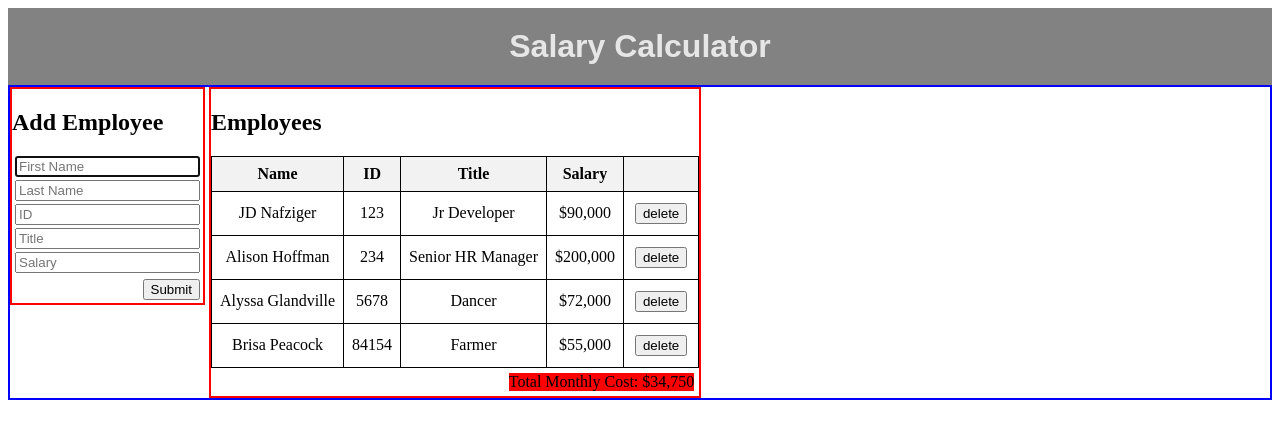
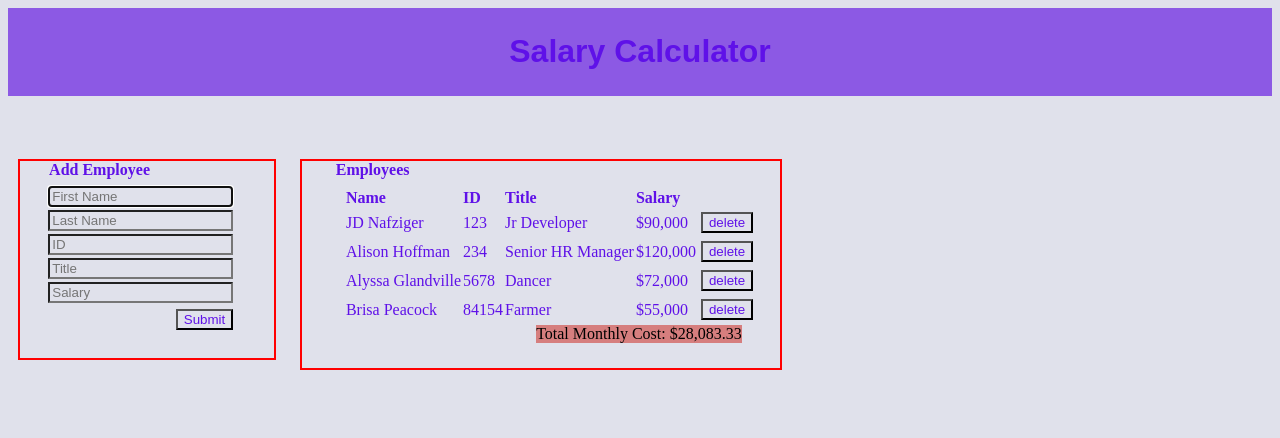
Before and after one commit to JDNafz/weekend-jquery-salary-calculator, a plain HTML site: page index.html in a window 1280 px wide. Drawn offline with Linux system fonts and the light colour scheme.

Commit message:
CSS fixes

```diff
--- a/index.html
+++ b/index.html
@@ -19,7 +19,7 @@
             <input id="inUserID" type="number" placeholder="ID">
             <input id="inTitle" type="text" placeholder="Title">
             <input id="inSalary" type="number" placeholder="Salary">
-            <input id="submit-btn" type="submit" value="Submit">
+            <input id="submit-btn" class="btn" type="submit" value="Submit">
         </section>
         <section id ="tableSection">
             <h2> Employees</h2>
@@ -32,9 +32,9 @@
                     <th></th>
                 </tr>
                 <!-- <tr id="123"><td> JD</td><td>123</td><td>Jr Developer</td><td>$90,000</td><td><input id='delete123' class ='deleteTarget' type='submit' value='delete'></td></tr><tr id="234"><td> Alison</td><td>234</td><td>Senior HR Manager</td><td>$200,000</td><td><input id='delete234' class ='deleteTarget' type='submit' value='delete'></td></tr><tr id="5678"><td> Alyssa</td><td>5678</td><td>Dancer</td><td>$72,000</td><td><input id='delete5678' class ='deleteTarget' type='submit' value='delete'></td></tr><tr id="84154"><td> Brisa</td><td>84154</td><td>Farmer</td><td>$55,000</td><td><input id='delete84154' class ='deleteTarget' type='submit' value='delete'></td></tr> -->
-
             </table>
             <span id="totalAmount" class="total"></span>
+
         </section>
     </div>
 </body>
--- a/script.js
+++ b/script.js
@@ -144,7 +144,7 @@ function removeInputHighlight(){
 
 function addRow(employee){
     //format the string to append
-    let row = `<tr id="${employee.id}"><td> ${employee.firstName} ${employee.lastName}</td><td>${employee.id}</td><td>${employee.title}</td><td>${formatMoney(employee.salary)}</td><td><input id='delete${employee.id}' class ='deleteTarget' type='submit' value='delete'></td></tr>`
+    let row = `<tr id="${employee.id}"><td> ${employee.firstName} ${employee.lastName}</td><td>${employee.id}</td><td>${employee.title}</td><td>${formatMoney(employee.salary)}</td><td><input id='delete${employee.id}' class ='deleteTarget btn' type='submit' value='delete'></td></tr>`
 
     $('#resultsTable').append(row)
 
@@ -211,7 +211,7 @@ let hardCodedEmployeesOBJECT = {
             firstName: "Alison",
             id: "234",
             lastName: "Hoffman",
-            salary: 200000,
+            salary: 120000,
             title: "Senior HR Manager"
             },
     84154 : {
--- a/styles.css
+++ b/styles.css
@@ -1,18 +1,47 @@
-#container {
-  border: 2px solid blue;
+/* colors */
+body {
+  /* display: block; */
+  /* height: 100vh; */
+  background: hsl(232, 22%, 90%);
+  color: rgba(95, 17, 232, 1);
 }
 
-section {
-  max-width:max-content;
+h1 {
+  color:rgba(95, 17, 232, 1);
+  background-color: rgb(140, 89, 228);
+}
+.btn {
+  color:rgba(95, 17, 232, 1);
+}
+.red-fill {
+  color: black;
+  background-color: rgb(214, 126, 126);
+}
+.error-highlight{
+  outline: none;
+  border-color: 2px #bf3826;
+  box-shadow: 0 0 10px red;
+}
+
+
+section { /* top, right, bottom, left */
   display: inline-block;
   border: 2px solid red;
-  overflow:hidden;
   vertical-align: text-top;
+  margin: 0 10px;
+  padding: 0 3% 2% 2% ;
+}
+
+.total {
+  float: right;
+  margin: 0% 0% 0% 0% ;
+  vertical-align: bottom;
 }
 
 input {
   display: block;
   margin: 3px;
+  background: hsl(232, 22%, 90%);
 }
 
 #submit-btn {
@@ -20,48 +49,30 @@ input {
 }
 
 h1 {
-    background-color: rgb(130, 130, 130);
-    color: rgb(230, 230, 230);
-    padding: 20px;
-    margin: 0;
-    text-align: center;
-    font-family: Arial, Helvetica, sans-serif;
+  display: block;
+  margin: 0 0 5% 0 ;
+  padding: 2%;
+  text-align: center;
+  font-family: Arial, Helvetica, sans-serif;
+}
+h2 {
+  font-size: medium;
+  margin: 0 0;
+  padding: 0 0 2% 2% ;
 }
 
 table {
-    border-collapse: collapse;
-    width: 100%;
-    max-width: 900px;
-    align-content: center;
+  width: 90%;
+  text-align: left;
+  /* border:2px solid #bf3826 */
+  margin: 0 0;
+  padding: 1% 0 0 2% ;
 }
-
+table,
 th, td {
-    border: 1px solid black;
-    padding: 8px;
-    text-align: center;
+    text-align: left;
+    white-space: nowrap;
+    /* border: solid black; */
+    /* top, right, bottom, left */
+    padding:  0 20% 0 2%;
 }
-
-th {
-  background-color: #f2f2f2;
-}
-
-.total {
-  float: right;
-}
-
-span {
-  margin: 5px;
-}
-.red-fill {
-  /* display: inline-block; */
-  /* width: 100px;
-  height: 100px;
-  margin: 5px; */
-  background-color: red;
-}
-
-.error-highlight{
-  outline: none;
-  border-color: #bf3826;
-  box-shadow: 0 0 10px red;
-}
```
